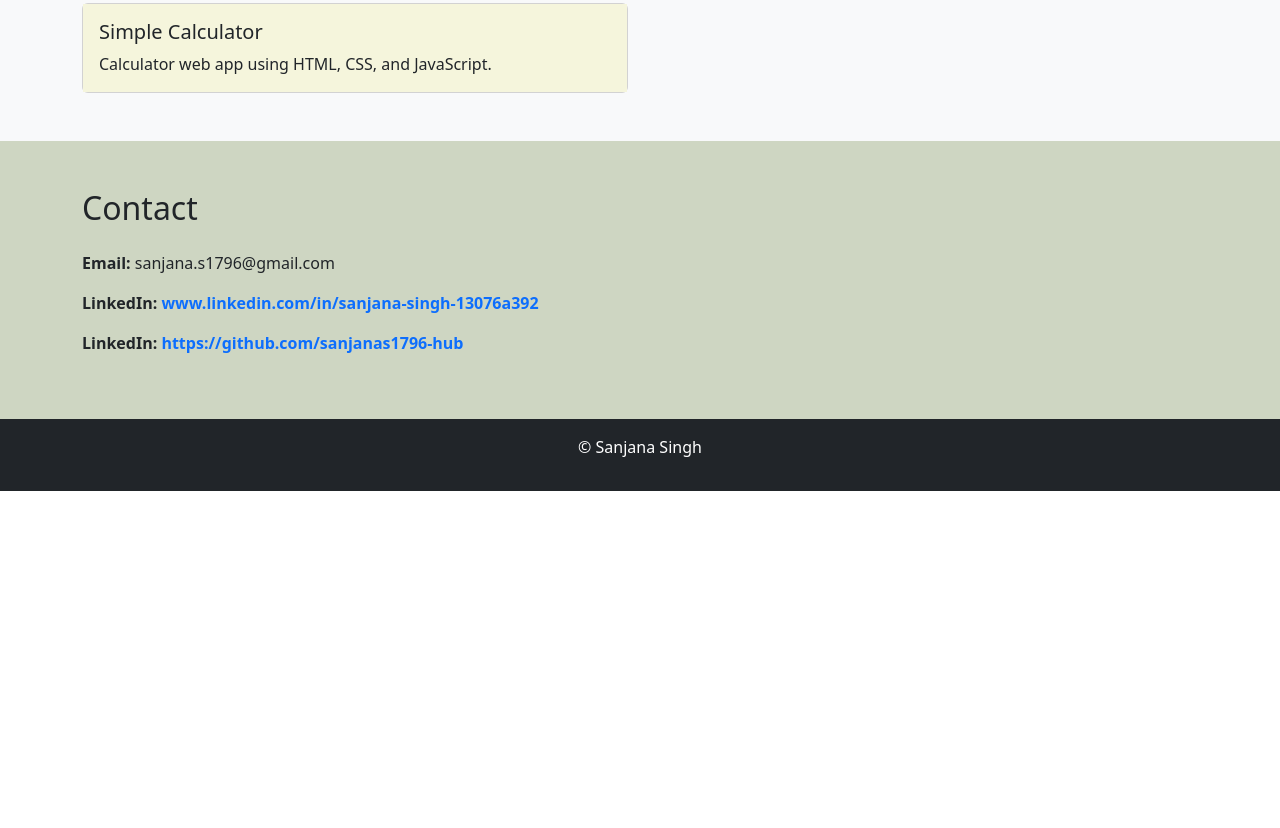
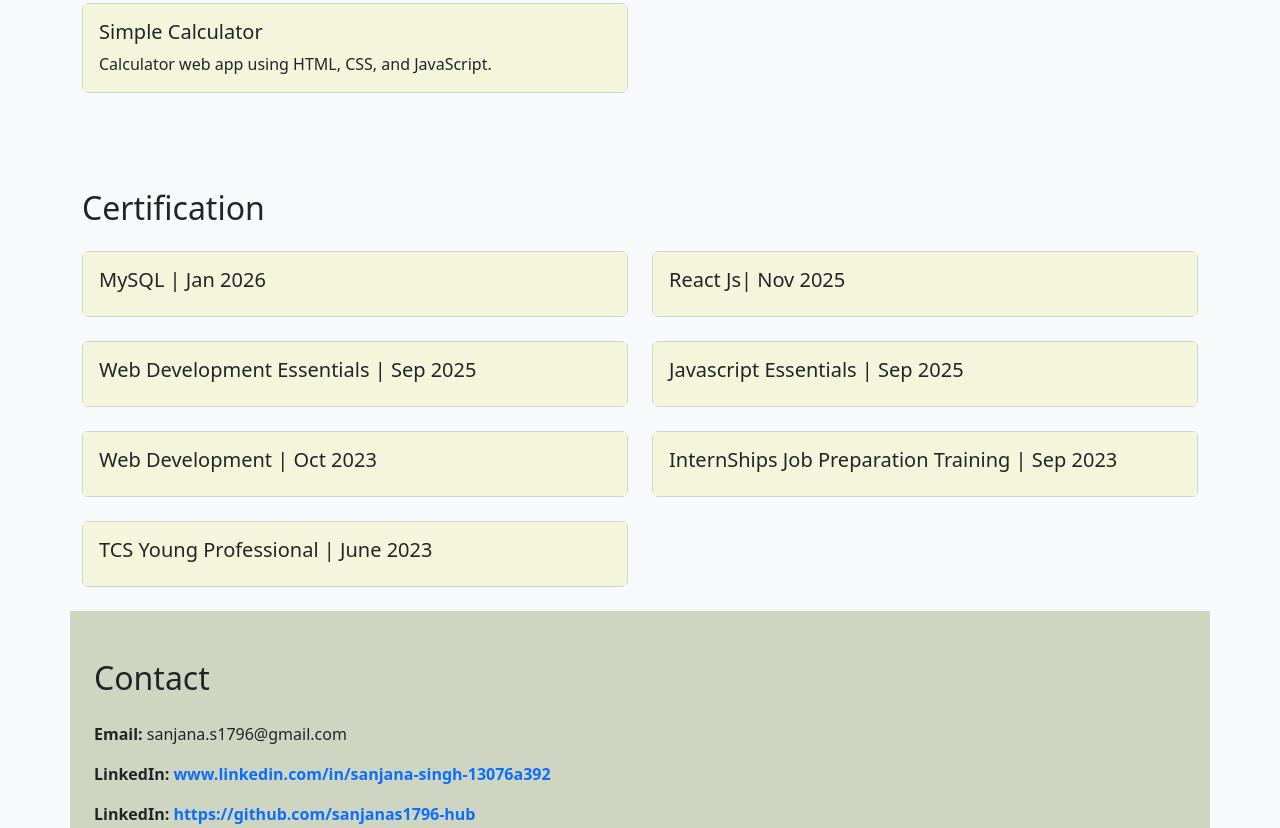
Before and after one commit to sanjanas1796-hub/Portfolio, a plain HTML site: page index.html in a window 1280 px wide. Shown: the part 979-1807 px from the top of the page. Before the commit the page ends 1470 px from the top, so only its background shows below. Drawn offline with nearby package versions, Linux system fonts and the light colour scheme.

Commit message:
Updated certification section

```diff
--- a/index.html
+++ b/index.html
@@ -27,6 +27,7 @@
       <li><a href="index.html">Home</a></li>
       <li><a href="AboutMe.html">About</a></li>
       <li><a href="Project.html">Project</a></li>
+      <li><a href="Certification.html">Certification</a></li>
       <li><a href="Contact.html">Contact</a></li>
     </ul>
   </nav>
@@ -133,6 +134,60 @@
     </div>
   </div>
 </section>
+ <!-- Certification Section -->
+  <section id="Certification" class="bg-light py-5">
+    <div class="container">
+      <h2 class="mb-4">Certification</h2>
+      <div class="row g-4">
+        <div class="col-md-6">
+          <div class="card h-100">
+            <div class="card-body">
+              <h5 class="card-title">MySQL | Jan 2026</h5>
+            </div>
+          </div>
+        </div>
+        <div class="col-md-6">
+          <div class="card h-100">
+            <div class="card-body">
+              <h5 class="card-title">React Js| Nov 2025</h5>
+            </div>
+          </div>
+        </div>
+        <div class="col-md-6">
+          <div class="card h-100">
+            <div class="card-body">
+              <h5 class="card-title">Web Development Essentials | Sep 2025</h5>
+            </div>
+          </div>
+        </div>
+        <div class="col-md-6">
+          <div class="card h-100">
+            <div class="card-body">
+              <h5 class="card-title">Javascript Essentials | Sep 2025</h5>
+            </div>
+          </div>
+        </div>
+        <div class="col-md-6">
+          <div class="card h-100">
+            <div class="card-body">
+              <h5 class="card-title">Web Development | Oct 2023</h5>
+             </div>
+             </div>
+            </div>
+            <div class="col-md-6">
+          <div class="card h-100">
+            <div class="card-body">
+              <h5 class="card-title">InternShips  Job Preparation Training | Sep  2023</h5>
+            </div>
+            </div>
+            </div>
+            <div class="col-md-6">
+          <div class="card h-100">
+            <div class="card-body">
+              <h5 class="card-title">TCS Young Professional | June 2023</h5>
+            </div>
+            </div>
+          </div>
 
 <!-- Contact Section -->
 <section id="contact" class="py-5">
```
Also changed, not shown: Certification.html (added, +113 -0 lines), Internship.jpeg (added), JavaScript.jpeg (added), Mysql.jpeg (added), ReactJs.jpeg (added), Tcs.jpeg (added), Webdevelopmentinternshala.jpeg (added), Webessential.jpeg (added).
